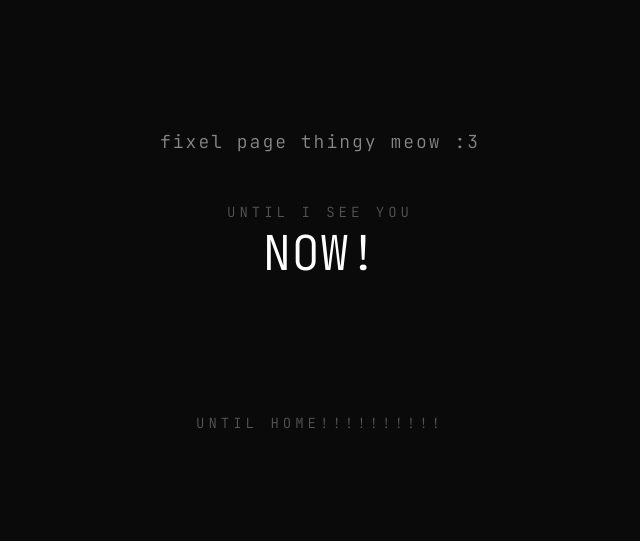
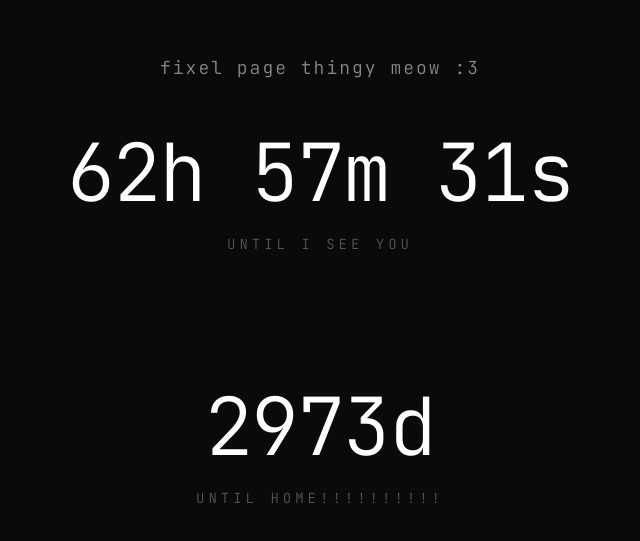
Before and after one commit to Fixel8/blehh, a plain HTML site: page index.html in a window 1280 px wide. Shown: the part 119-660 px from the top of the page, without its empty margins (320-960 px from the left). Drawn offline with Linux system fonts and the light colour scheme.

Commit message:
Update index.html

```diff
--- a/index.html
+++ b/index.html
@@ -63,7 +63,7 @@
 <div class="timer-block">
   <div class="timer-display" id="timer1"></div>
   <div class="timer-label">until I see you</div>
-  <div class="timer-end" id="end1">NOW!</div>
+  <div class="timer-end" id="end1">soon :3</div>
 </div>
 
 <!-- space -->
@@ -79,7 +79,7 @@
 
 <script>
   // TIMER 1 — until I see you — full countdown
-  const target1 = Date.UTC(2026, 4, 16, 8, 36, 20)
+  const target1 = Date.UTC(2026, 4, 19, 11, 54, 30)
   const t1 = document.getElementById("timer1")
   const e1 = document.getElementById("end1")
 
```
